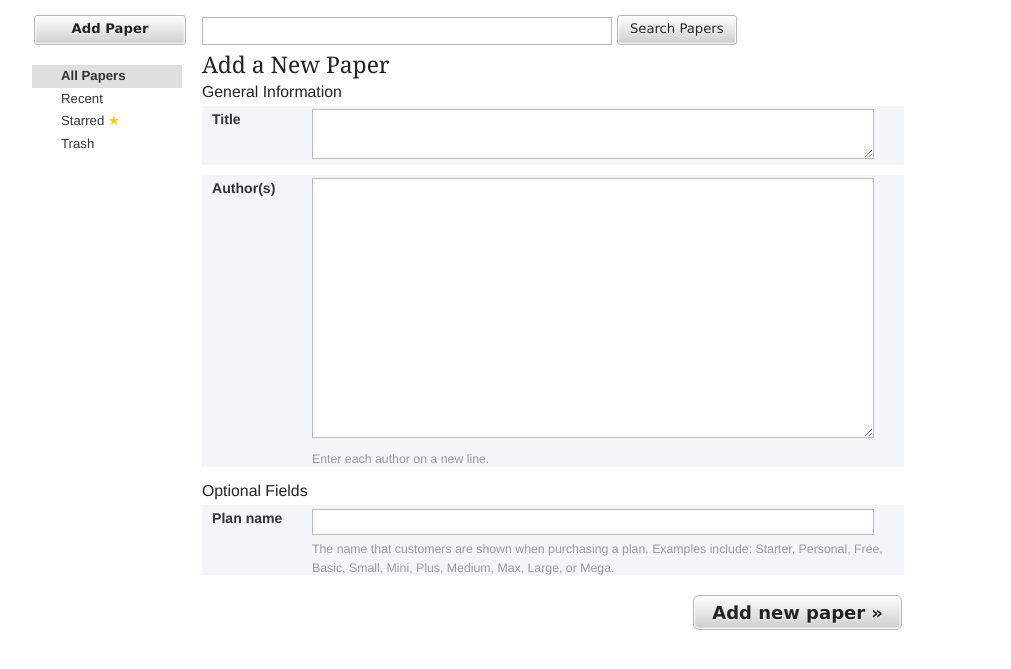
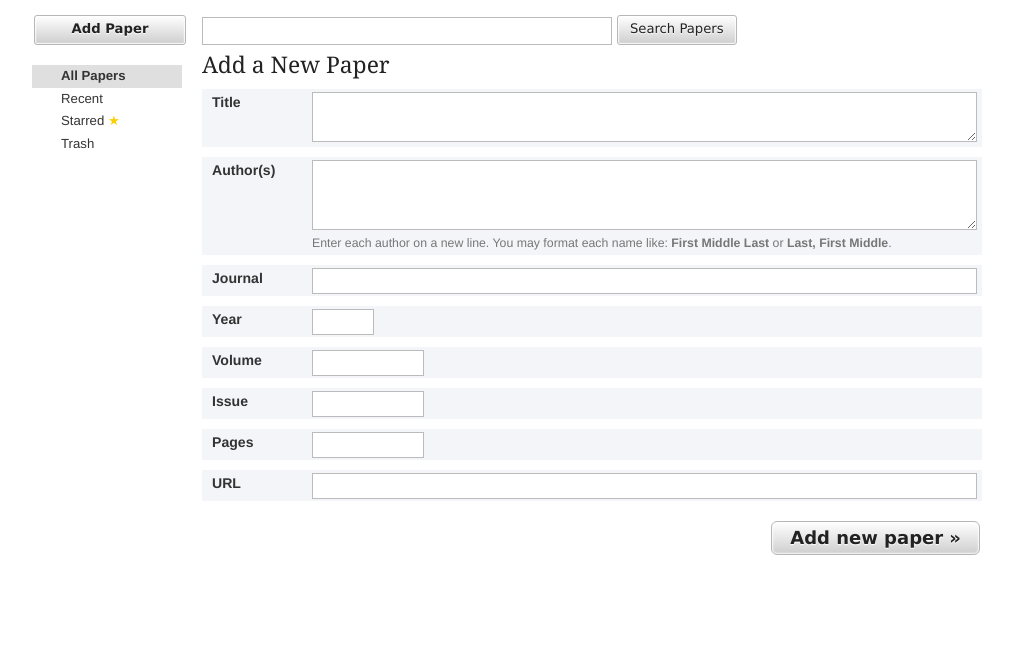
Before and after one commit to mikexstudios/papersdb, a Django app: template papers/templates/papers/new_paper.html in a window 1280 px wide. Shown: the part 29-698 px from the top of the page, without its empty margins (133-1144 px from the left). Run offline with Django 3.2, Linux system fonts and the light colour scheme; the template is opened without the code that fills it, so the values that code supplies are empty; some libraries are stand-ins or nearby versions.

Commit message:
Added more fields to new papers page.

```diff
--- a/papers/templates/papers/new_paper.html
+++ b/papers/templates/papers/new_paper.html
@@ -22,7 +22,6 @@
 
 <form action="" method="POST" name="new_paper_form" id="new_paper_form" class="papers">
     {% csrf_token %}
-    <h4>General Information</h4>
     <div class="field">
         <label for="id_title">Title</label>
         <div class="right">
@@ -34,18 +33,51 @@
         <label for="id_authors">Author(s)</label>
         <div class="right">
             <textarea id="id_authors" name="authors"></textarea>
-            <small class="helper">Enter each author on a new line.</small>
+            <small class="helper">Enter each author on a new line. You may
+            format each name like: <strong>First Middle Last</strong> or <strong>Last,
+            First Middle</strong>.</small>
         </div>
     </div>
 
-    <h4>Optional Fields</h4>
     <div class="field">
-        <label for="id_name">Plan name</label>
+        <label for="id_journal">Journal</label>
         <div class="right">
-            <input id="id_name" type="text" name="name" maxlength="140">
-            <small class="helper">The name that customers are shown when
-            purchasing a plan. Examples include: Starter, Personal, Free,
-            Basic, Small, Mini, Plus, Medium, Max, Large, or Mega.</small>
+            <input id="id_journal" type="text" name="journal" maxlength="255" />
+        </div>
+    </div>
+
+    <div class="field">
+        <label for="id_year">Year</label>
+        <div class="right">
+            <input id="id_year" type="text" name="year" maxlength="4" />
+        </div>
+    </div>
+
+    <div class="field">
+        <label for="id_volume">Volume</label>
+        <div class="right">
+            <input id="id_volume" type="text" name="volume" maxlength="10" />
+        </div>
+    </div>
+
+    <div class="field">
+        <label for="id_issue">Issue</label>
+        <div class="right">
+            <input id="id_issue" type="text" name="issue" maxlength="50" />
+        </div>
+    </div>
+
+    <div class="field">
+        <label for="id_pages">Pages</label>
+        <div class="right">
+            <input id="id_pages" type="text" name="pages" maxlength="50" />
+        </div>
+    </div>
+
+    <div class="field">
+        <label for="id_url">URL</label>
+        <div class="right">
+            <input id="id_url" type="text" name="url" />
         </div>
     </div>
 
--- a/static/css/screen.css
+++ b/static/css/screen.css
@@ -1482,7 +1482,7 @@ body #content {
 body #content #title {
   font-family: Georgia, Times, Times New Roman, serif;
   font-size: 1.3em;
-  margin-bottom: 0px;
+  padding-bottom: 5px;
 }
 /* line 138, ../sass/screen.sass */
 body #content #description {
@@ -1508,7 +1508,7 @@ body small.edit {
 /* line 190, ../sass/screen.sass */
 body form.papers {
   clear: both;
-  width: 90%;
+  width: 100%;
   margin: 0;
   margin-top: -0.9em;
 }
@@ -1549,16 +1549,18 @@ body form.papers .field label.optional {
 /* line 220, ../sass/screen.sass */
 body form.papers .field .right {
   margin-left: 100px;
-  margin-bottom: -5px;
-}
-/* line 225, ../sass/screen.sass */
+  line-height: 1;
+  margin-bottom: -1px;
+}
+/* line 228, ../sass/screen.sass */
 body form.papers .field .right small {
   display: block;
-  margin-top: 5px;
+  margin-top: 0px;
   font-size: 0.7em;
-  color: #999999;
-}
-/* line 230, ../sass/screen.sass */
+  color: #777777;
+  line-height: 1.5;
+}
+/* line 235, ../sass/screen.sass */
 body form.papers .field .errorlist {
   text-align: center;
   padding-top: 5px;
@@ -1596,30 +1598,30 @@ body form.papers .field .errorlist li {
   list-style-type: none;
   margin-left: 0px;
 }
-/* line 236, ../sass/screen.sass */
+/* line 241, ../sass/screen.sass */
 body form.papers .field input[type=text], body form.papers .field input[type=password], body form.papers .field textarea {
   font-size: 0.8em;
   padding: 4px 5px;
   margin: 0;
-  width: 550px;
-}
-/* line 241, ../sass/screen.sass */
+  width: 99%;
+}
+/* line 248, ../sass/screen.sass */
 body form.papers .field .input-helper {
   font-size: 1.2em;
 }
-/* line 245, ../sass/screen.sass */
+/* line 252, ../sass/screen.sass */
 body form.papers .actions {
   margin-top: 20px;
   text-align: right;
 }
-/* line 249, ../sass/screen.sass */
+/* line 256, ../sass/screen.sass */
 body .info {
   clear: left;
   background-color: #f3f5f9;
   overflow: hidden;
   *zoom: 1;
 }
-/* line 254, ../sass/screen.sass */
+/* line 261, ../sass/screen.sass */
 body .info dl {
   font-size: 0.9em;
   float: left;
@@ -1628,7 +1630,7 @@ body .info dl {
   background-color: transparent;
   margin-bottom: 0;
 }
-/* line 261, ../sass/screen.sass */
+/* line 268, ../sass/screen.sass */
 body .info dl dt {
   clear: left;
   float: left;
@@ -1636,22 +1638,22 @@ body .info dl dt {
   width: 115px;
   padding-right: 10px;
 }
-/* line 271, ../sass/screen.sass */
+/* line 278, ../sass/screen.sass */
 body .info dl dd small {
   font-size: 0.7em;
   color: #999999;
 }
-/* line 274, ../sass/screen.sass */
+/* line 281, ../sass/screen.sass */
 body .info dl dd input {
   margin: 1px 0;
   width: 225px;
 }
-/* line 277, ../sass/screen.sass */
+/* line 284, ../sass/screen.sass */
 body .info dl.left {
   padding-right: 5px;
   width: 46%;
 }
-/* line 282, ../sass/screen.sass */
+/* line 289, ../sass/screen.sass */
 body #footer {
   clear: both;
   margin-top: 20px;
@@ -1661,11 +1663,11 @@ body #footer {
   font-family: Georgia, Times, Times New Roman, serif;
   color: #cccccc;
 }
-/* line 291, ../sass/screen.sass */
+/* line 298, ../sass/screen.sass */
 body #footer a {
   color: #cccccc;
 }
-/* line 297, ../sass/screen.sass */
+/* line 304, ../sass/screen.sass */
 body #left {
   display: inline;
   float: left;
@@ -1676,11 +1678,11 @@ body #left {
 * html body #left {
   overflow-x: hidden;
 }
-/* line 299, ../sass/screen.sass */
+/* line 306, ../sass/screen.sass */
 body #left #menu {
   font-size: 0.75em;
 }
-/* line 301, ../sass/screen.sass */
+/* line 308, ../sass/screen.sass */
 body #left #menu a#papers-add-link {
   -moz-border-radius: 3px;
   -webkit-border-radius: 3px;
@@ -1699,7 +1701,7 @@ body #left #menu a#papers-add-link {
   width: 100%;
   text-align: center;
 }
-/* line 315, ../sass/screen.sass */
+/* line 322, ../sass/screen.sass */
 body #left #menu ul {
   list-style: none;
   margin: 0;
@@ -1713,7 +1715,7 @@ body #left #menu ul li {
   list-style-type: none;
   margin-left: 0px;
 }
-/* line 322, ../sass/screen.sass */
+/* line 329, ../sass/screen.sass */
 body #left #menu ul li a {
   padding-left: 2.2em;
   color: #333333;
@@ -1721,25 +1723,25 @@ body #left #menu ul li a {
   display: block;
   width: 100%;
 }
-/* line 330, ../sass/screen.sass */
+/* line 337, ../sass/screen.sass */
 body #left #menu ul li .star {
   color: #fccf05;
 }
-/* line 332, ../sass/screen.sass */
+/* line 339, ../sass/screen.sass */
 body #left #menu ul li.selected {
   font-weight: bold;
   background-color: #dfdfdf;
   padding-left: 2.2em;
 }
-/* line 337, ../sass/screen.sass */
+/* line 344, ../sass/screen.sass */
 body #left #menu ul li.selected:hover {
   background-color: #dfdfdf;
 }
-/* line 339, ../sass/screen.sass */
+/* line 346, ../sass/screen.sass */
 body #left #menu ul li:hover {
   background-color: #efefef;
 }
-/* line 342, ../sass/screen.sass */
+/* line 349, ../sass/screen.sass */
 body #right {
   display: inline;
   float: left;
@@ -1750,18 +1752,18 @@ body #right {
 * html body #right {
   overflow-x: hidden;
 }
-/* line 346, ../sass/screen.sass */
+/* line 353, ../sass/screen.sass */
 body #right .padding {
   padding-left: 10px;
 }
-/* line 350, ../sass/screen.sass */
+/* line 357, ../sass/screen.sass */
 body #right #search form input.search {
   font-size: 0.9em;
   padding: 4px;
   margin: 0;
   width: 400px;
 }
-/* line 356, ../sass/screen.sass */
+/* line 363, ../sass/screen.sass */
 body #right #search form button {
   margin-bottom: 3px;
   margin-left: 0;
@@ -1782,65 +1784,65 @@ body #right #search form button {
   padding-bottom: 7px;
 }
 
-/* line 371, ../sass/screen.sass */
+/* line 378, ../sass/screen.sass */
 body#dashboard #right #actionsbar {
   margin-top: 17px;
   font-size: 0.8em;
   border-bottom: 1px solid #eeeeee;
 }
-/* line 376, ../sass/screen.sass */
+/* line 383, ../sass/screen.sass */
 body#dashboard #right #library-tbl {
   font-size: 0.75em;
   margin-top: 10px;
 }
-/* line 380, ../sass/screen.sass */
+/* line 387, ../sass/screen.sass */
 body#dashboard #right #library-tbl tr.odd .middle, body#dashboard #right #library-tbl tr.odd .right {
   background-color: #eeeeee;
 }
-/* line 383, ../sass/screen.sass */
+/* line 390, ../sass/screen.sass */
 body#dashboard #right #library-tbl tr.even td {
   background-color: transparent;
 }
-/* line 388, ../sass/screen.sass */
+/* line 395, ../sass/screen.sass */
 body#dashboard #right #library-tbl tr td {
   border-bottom: 5px solid white;
 }
-/* line 390, ../sass/screen.sass */
+/* line 397, ../sass/screen.sass */
 body#dashboard #right #library-tbl tr .left {
   padding: 0;
   width: 20px;
 }
-/* line 393, ../sass/screen.sass */
+/* line 400, ../sass/screen.sass */
 body#dashboard #right #library-tbl tr .middle {
   line-height: 1.2;
   padding: 2px 5px;
 }
-/* line 401, ../sass/screen.sass */
+/* line 408, ../sass/screen.sass */
 body#dashboard #right #library-tbl tr .middle .journal {
   font-style: italic;
 }
-/* line 403, ../sass/screen.sass */
+/* line 410, ../sass/screen.sass */
 body#dashboard #right #library-tbl tr .middle .authors {
   color: #444444;
 }
-/* line 406, ../sass/screen.sass */
+/* line 413, ../sass/screen.sass */
 body#dashboard #right #library-tbl tr .middle .journal, body#dashboard #right #library-tbl tr .middle .year {
   display: inline;
   color: #555555;
 }
-/* line 409, ../sass/screen.sass */
+/* line 416, ../sass/screen.sass */
 body#dashboard #right #library-tbl tr .right {
   width: 60px;
   border-left: 1px solid white;
   padding: 2px 5px;
   text-align: right;
 }
-/* line 414, ../sass/screen.sass */
+/* line 421, ../sass/screen.sass */
 body#dashboard #right #library-tbl tr .right .year {
   font-weight: bold;
   font-size: 1.1em;
 }
-/* line 417, ../sass/screen.sass */
+/* line 424, ../sass/screen.sass */
 body#dashboard #right #library-tbl tr .right ul.actions {
   list-style: none;
   margin: 0;
@@ -1854,32 +1856,44 @@ body#dashboard #right #library-tbl tr .right ul.actions li {
   list-style-type: none;
   margin-left: 0px;
 }
-/* line 423, ../sass/screen.sass */
+/* line 430, ../sass/screen.sass */
 body#dashboard #right #library-tbl tr .right ul.actions a {
   color: #333333;
 }
-/* line 426, ../sass/screen.sass */
+/* line 433, ../sass/screen.sass */
 body#dashboard #right #pagesbar {
   margin-top: 20px;
   font-size: 0.75em;
   border-top: 1px solid #eeeeee;
 }
-/* line 430, ../sass/screen.sass */
+/* line 437, ../sass/screen.sass */
 body#dashboard #right #pagesbar .entries {
   float: left;
 }
-/* line 432, ../sass/screen.sass */
+/* line 439, ../sass/screen.sass */
 body#dashboard #right #pagesbar .nav {
   float: right;
 }
-/* line 434, ../sass/screen.sass */
+/* line 441, ../sass/screen.sass */
 body#dashboard #right #pagesbar .pages {
   text-align: center;
 }
 
-/* line 441, ../sass/screen.sass */
+/* line 448, ../sass/screen.sass */
 body#new_paper form#new_paper_form .field textarea#id_title {
   height: 40px;
+}
+/* line 453, ../sass/screen.sass */
+body#new_paper form#new_paper_form .field textarea#id_authors {
+  height: 60px;
+}
+/* line 455, ../sass/screen.sass */
+body#new_paper form#new_paper_form .field input#id_year {
+  width: 50px;
+}
+/* line 457, ../sass/screen.sass */
+body#new_paper form#new_paper_form .field input#id_volume, body#new_paper form#new_paper_form .field input#id_issue, body#new_paper form#new_paper_form .field input#id_pages {
+  width: 100px;
 }
 
 /* line 3, ../sass/helpers/_registration.sass */
--- a/static/sass/screen.sass
+++ b/static/sass/screen.sass
@@ -134,7 +134,7 @@ body
     #title
       font-family: $serif_font
       font-size: 1.3em
-      margin-bottom: 0px
+      padding-bottom: 5px
     #description
       font-size: 0.9em
       color: #555
@@ -189,7 +189,7 @@ body
   //so we give it a class.
   form.papers
     clear: both
-    width: 90%
+    width: 100%
     margin: 0
     //Correction for the first h4 in the form. We want to pull it back up.
     margin-top: -0.9em
@@ -220,13 +220,18 @@ body
       .right
         //This left margin should match the label width
         margin-left: 100px
-        //HACK: Correct for the extra space at the bottom of the div.
-        margin-bottom: -5px
+        //Correct for the extra space at the bottom of the div by removing the
+        //contribution from line-height: 1.5. There's still a 1px space left so
+        //we neutralize that too.
+        line-height: 1
+        margin-bottom: -1px
         small
           display: block
-          margin-top: 5px
+          margin-top: 0px
           font-size: 0.7em
-          color: #999
+          color: #777
+          //Back to default line-height
+          line-height: 1.5
       .errorlist
         +errorlist-style
         background: transparent
@@ -237,7 +242,9 @@ body
         font-size: 0.8em
         padding: 4px 5px
         margin: 0
-        width: 550px
+        //Setting a width like this isn't the best idea, especially if the outer
+        //width can be resized. Then this width won't scale the same way.
+        width: 99%
       .input-helper
         font-size: 1.2em
 
@@ -443,6 +450,12 @@ body#new_paper
         height: 40px
         //When text overflows, in chrome, the scrollbars don't have enough space
         //to show up. Thus, we instead make the textbox auto expand (TODO).
+      textarea#id_authors
+        height: 60px
+      input#id_year
+        width: 50px
+      input#id_volume, input#id_issue, input#id_pages
+        width: 100px
 
 
 
```
